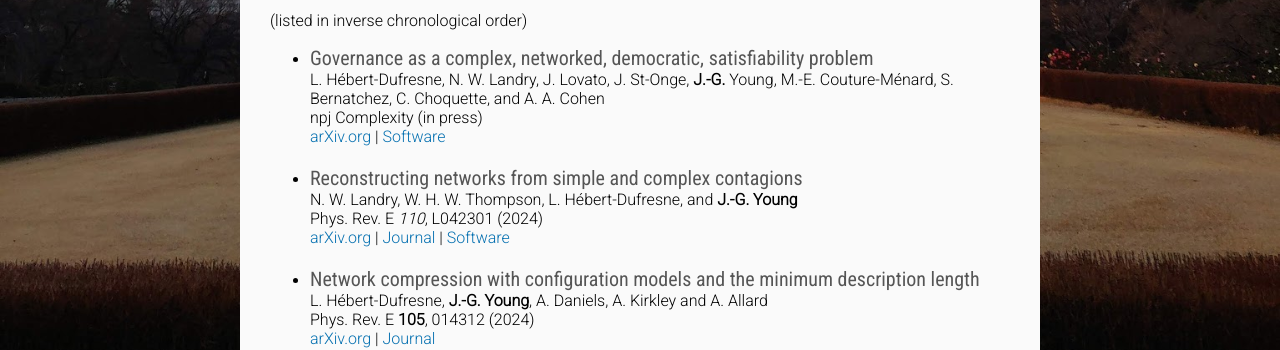
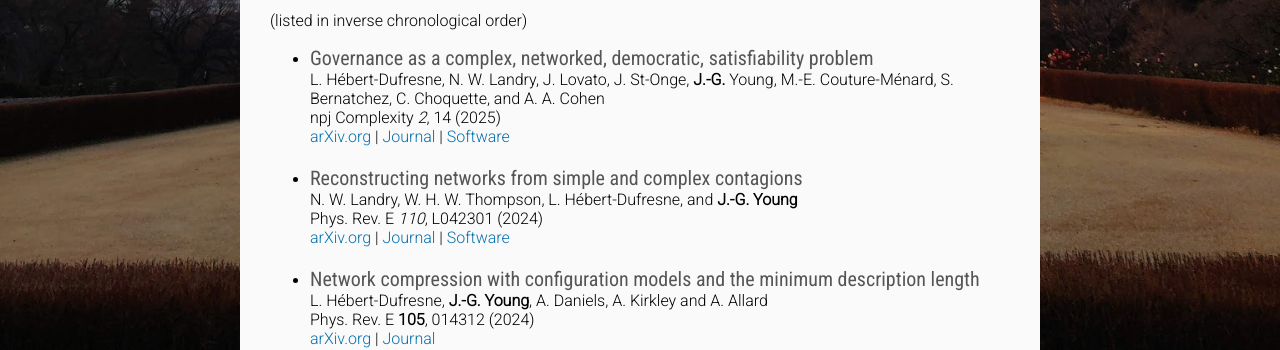
Before and after one commit to jg-you/jg-you.github.io, a Jekyll site: the page built from index.md, in a window 1280 px wide and 900 px high, scrolled down 1182 px. Shown: the part 152-502 px from the top of the window. Built offline with Jekyll 4.4.1, drawn with Linux system fonts in a browser that asks for light colours; some web fonts are replaced; comment, search, counter and statistics services are not loaded.

Commit message:
Governance published

```diff
--- a/index.md
+++ b/index.md
@@ -47,8 +47,8 @@ L. Hébert-Dufresne, Y.-Y. Ahn, A. Allard, J. W. Crothers, P. Sheridan Dodds, M.
 
 * <span class="pub-title">Governance as a complex, networked, democratic, satisfiability problem</span><br/>
 L. Hébert-Dufresne, N. W. Landry, J. Lovato, J. St-Onge, **J.-G.** Young, M.-E. Couture-Ménard, S. Bernatchez, C. Choquette, and A. A. Cohen<br/>
-npj Complexity (in press) <br/>
-[arXiv.org](https://doi.org/10.48550/arXiv.2412.03421)  |  [Software](https://doi.org/10.5281/zenodo.14257344)
+npj Complexity *2*, 14 (2025) <br/>
+[arXiv.org](https://doi.org/10.48550/arXiv.2412.03421) |  [Journal](https://doi.org/10.1038/s44260-025-00041-3) |  [Software](https://doi.org/10.5281/zenodo.14257344)
 
 * <span class="pub-title">Reconstructing networks from simple and complex contagions</span><br/>
 N. W. Landry, W. H. W. Thompson, L. Hébert-Dufresne, and **J.-G. Young**<br/>
```
